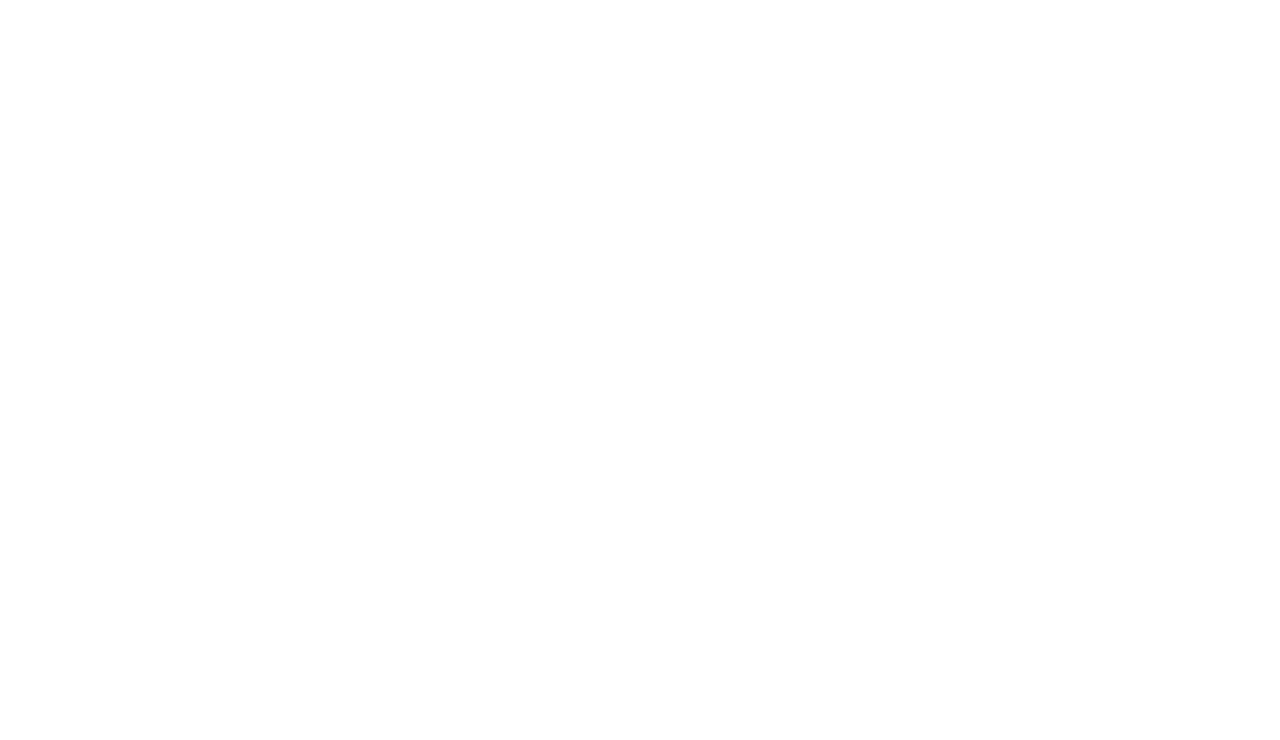
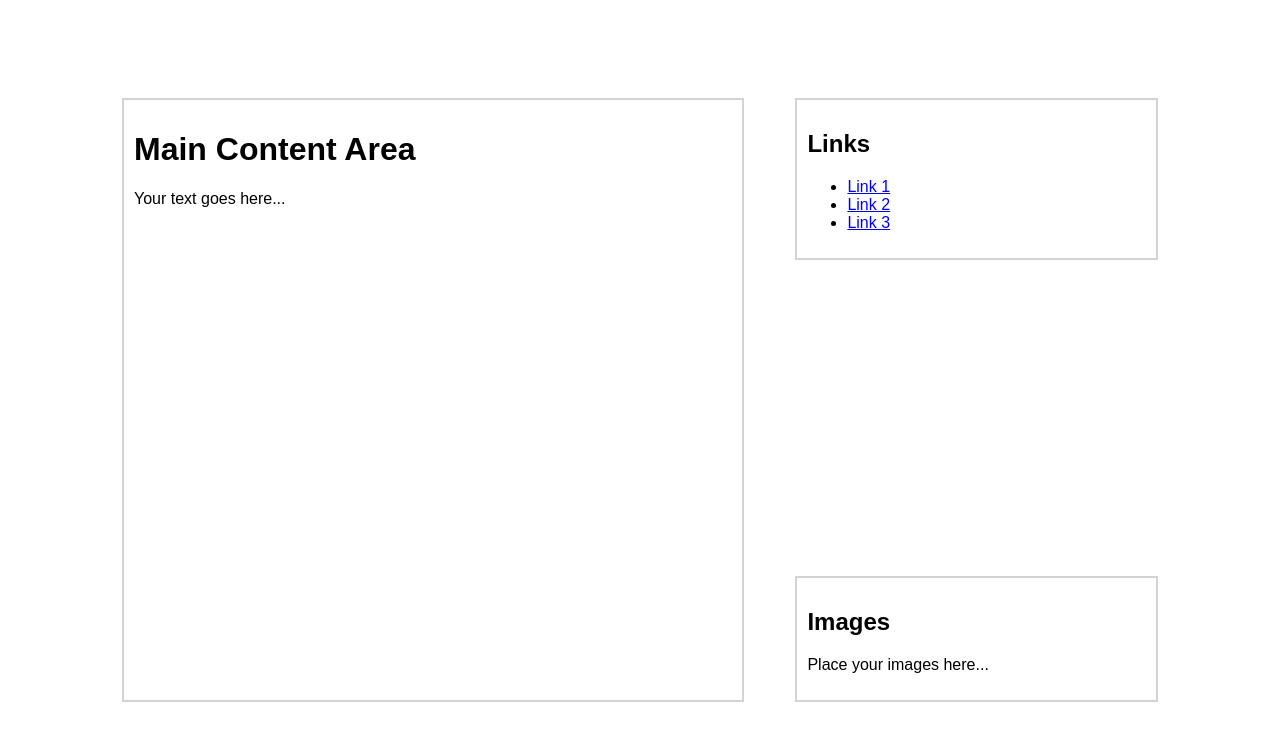
Before and after one commit to jackflc/CSCE_331_Clark, a plain HTML site: page index.html in a window 1280 px wide. Drawn offline with Linux system fonts and the light colour scheme.

Commit message:
modified:   index.html

```diff
--- a/index.html
+++ b/index.html
@@ -1,5 +1,33 @@
-<html>
-
-
-
+<!DOCTYPE html>
+<html lang="en">
+<head>
+    <meta charset="UTF-8">
+    <meta name="viewport" content="width=device-width, initial-scale=1.0">
+    <title>Landing Page</title>
+    <link rel="stylesheet" href="styles.css">
+</head>
+<body>
+    <div class="border">
+        <div class="container">
+            <div class="main-text">
+                <h1>Main Content Area</h1>
+                <p>Your text goes here...</p>
+            </div>
+            <div class="sidebars">
+                <div class="sidebar sidebar-links">
+                    <h2>Links</h2>
+                    <ul>
+                        <li><a href="#">Link 1</a></li>
+                        <li><a href="#">Link 2</a></li>
+                        <li><a href="#">Link 3</a></li>
+                    </ul>
+                </div>
+                <div class="sidebar sidebar-images">
+                    <h2>Images</h2>
+                    <p>Place your images here...</p>
+                </div>
+            </div>
+        </div>
+    </div>
+</body>
 </html>
--- /dev/null
+++ b/styles.css
@@ -0,0 +1,58 @@
+body {
+    margin: 0;
+    font-family: Arial, sans-serif;
+    background-color: white;
+    display: flex;
+    justify-content: center;
+    align-items: center;
+    height: 100vh;
+}
+
+.border {
+    background-color: lilac;
+    padding: 0.5in;
+    box-sizing: border-box;
+    width: 90%;
+    height: 90%;
+}
+
+.container {
+    display: flex;
+    justify-content: space-between;
+    height: 100%;
+    background-color: white;
+    padding: 10px;
+    box-sizing: border-box;
+}
+
+.main-text {
+    width: 60%;
+    background-color: white;
+    border: 2px solid lightgray;
+    padding: 10px;
+    box-sizing: border-box;
+    height: 100%;
+}
+
+.sidebars {
+    width: 35%;
+    display: flex;
+    flex-direction: column;
+    justify-content: space-between;
+}
+
+.sidebar {
+    background-color: white;
+    border: 2px solid lightgray;
+    padding: 10px;
+    box-sizing: border-box;
+    width: 100%;
+}
+
+.sidebar-links {
+    margin-bottom: 10px;
+}
+
+.sidebar-images {
+    margin-top: 10px;
+}
```
